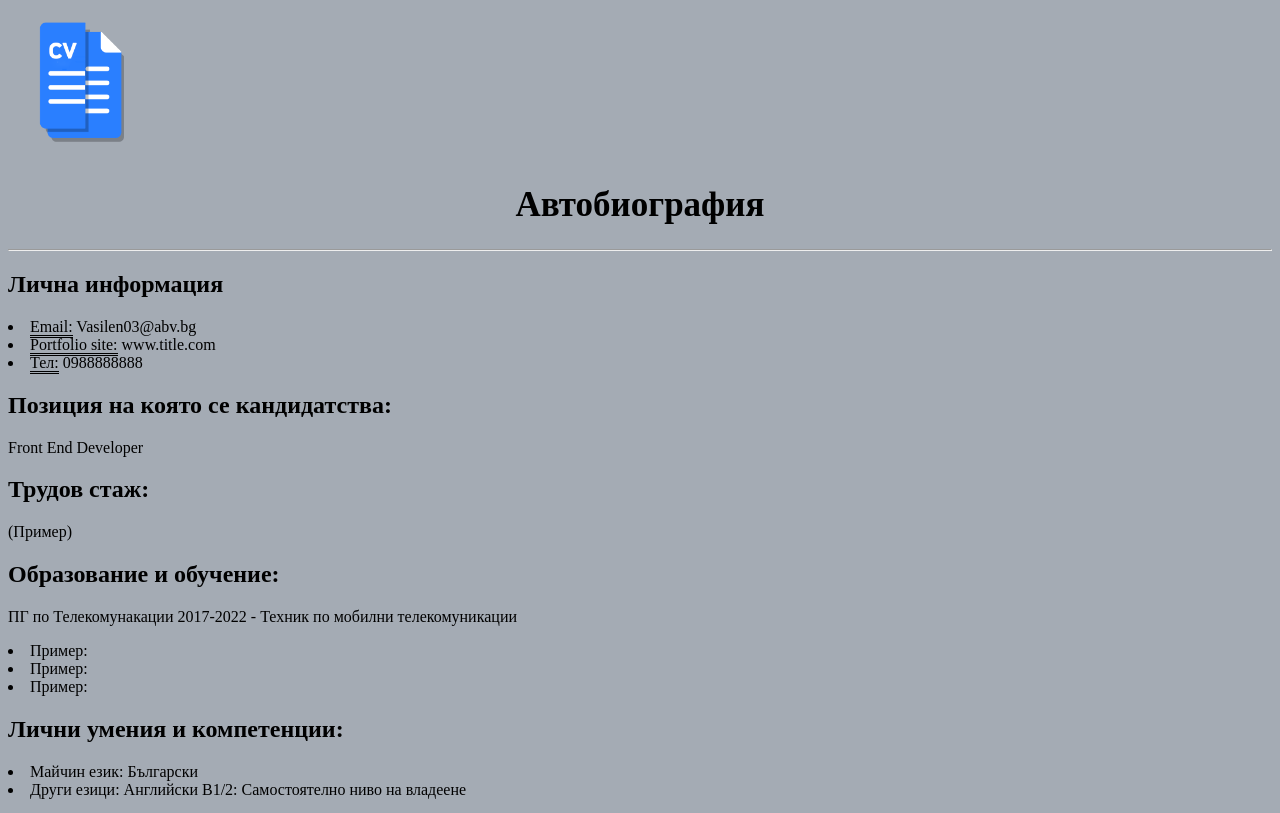
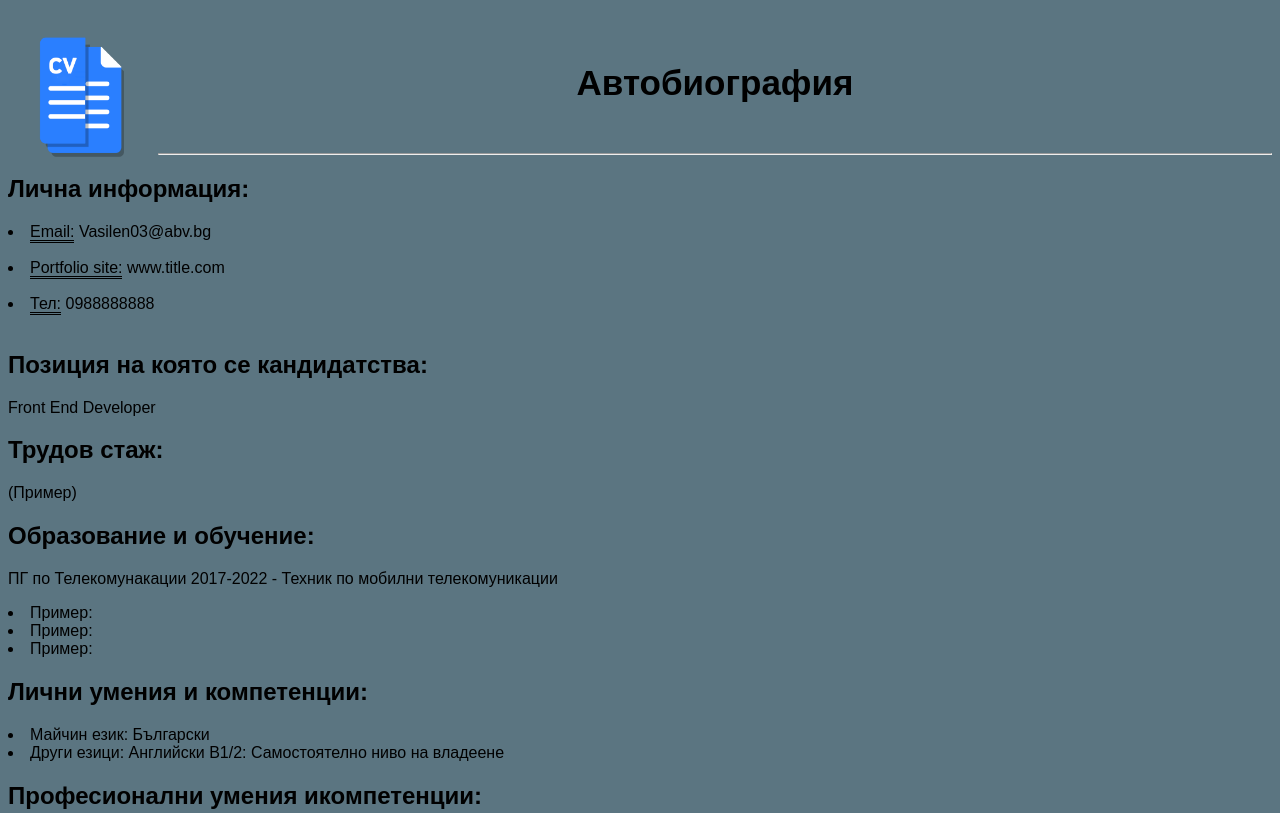
Before and after one commit to VasilenGF/ProgressHOMEWORK, a plain HTML site: page HW/cv/VasilenCV.html in a window 1280 px wide. Shown: the top 813 px of the page. Drawn offline with Linux system fonts and the light colour scheme.

Commit message:
Add files via upload

```diff
--- a/HW/cv/VasilenCV.html
+++ b/HW/cv/VasilenCV.html
@@ -3,15 +3,25 @@
 <head>
 <title>CV</title>
 <link rel="icon" href="./images/logo.png">
+<style>
+	body {
+		background-color: #5b7581;
+	}
+     body
+         {
+            font-family: 'Yanone Kaffeesatz', sans-serif;
+  src: url(./personal-page/fonts/YanoneKaffeesatz-Regular.ttf);
+        }
+
+</style>
 </head>
-<body style="background-color:#a4abb4"></body>
-	<img src="./images/logo.png" alt="CV лого" height="150">
-	<h1 style="text-align:center; font-size: 35px;">Автобиография</h1>
+<body>
+	<h1 style="text-align:center; font-size: 35px;"><img src="./images/logo.png" alt="CV лого" align="left" height="150"><br>Автобиография</h1><br>
 			<hr>
-			<h2>Лична информация</h2>
-				<li><span style="border-bottom: double;">Email:</span> Vasilen03@abv.bg</li>
-				<li><span style="border-bottom: double;">Portfolio site:</span> www.title.com</li>
-				<li><span style="border-bottom: double;">Тел:</span> 0988888888</li>
+			<h2>Лична информация:</h2>
+				<li><span style="border-bottom: double;">Email:</span> Vasilen03@abv.bg</li><br>
+				<li><span style="border-bottom: double;">Portfolio site:</span> www.title.com</li><br>
+				<li><span style="border-bottom: double;">Тел:</span> 0988888888</li><br>
 
 					<h2>Позиция на която се кандидатства:</h2>
 					<p>Front End Developer</p>
```
Also changed, not shown: HW/index.html (+10 -3 lines), HW/personal-page/index.html (+13 -1 lines), HW/cv/images/Preview.png (added), HW/personal-page/fonts/Oswald-Regular.ttf (added), HW/personal-page/fonts/RobotoSlab-Medium.ttf (added), HW/personal-page/fonts/RobotoSlab-Regular.ttf (added), HW/personal-page/fonts/YanoneKaffeesatz-Light.ttf (added), HW/personal-page/fonts/YanoneKaffeesatz-Regular.ttf (added), HW/personal-page/images/Preview.png (added), HW/personal-page/images/external-link-line.png (added).
